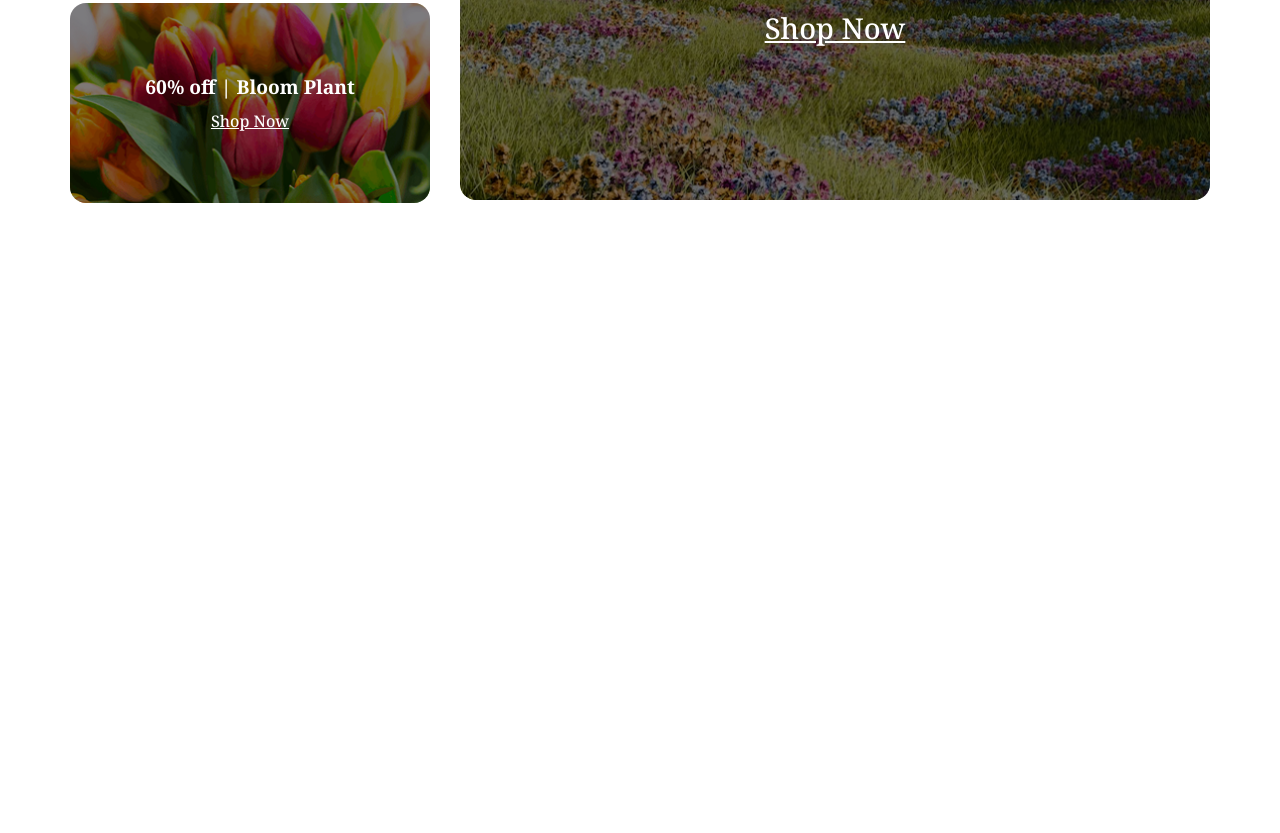
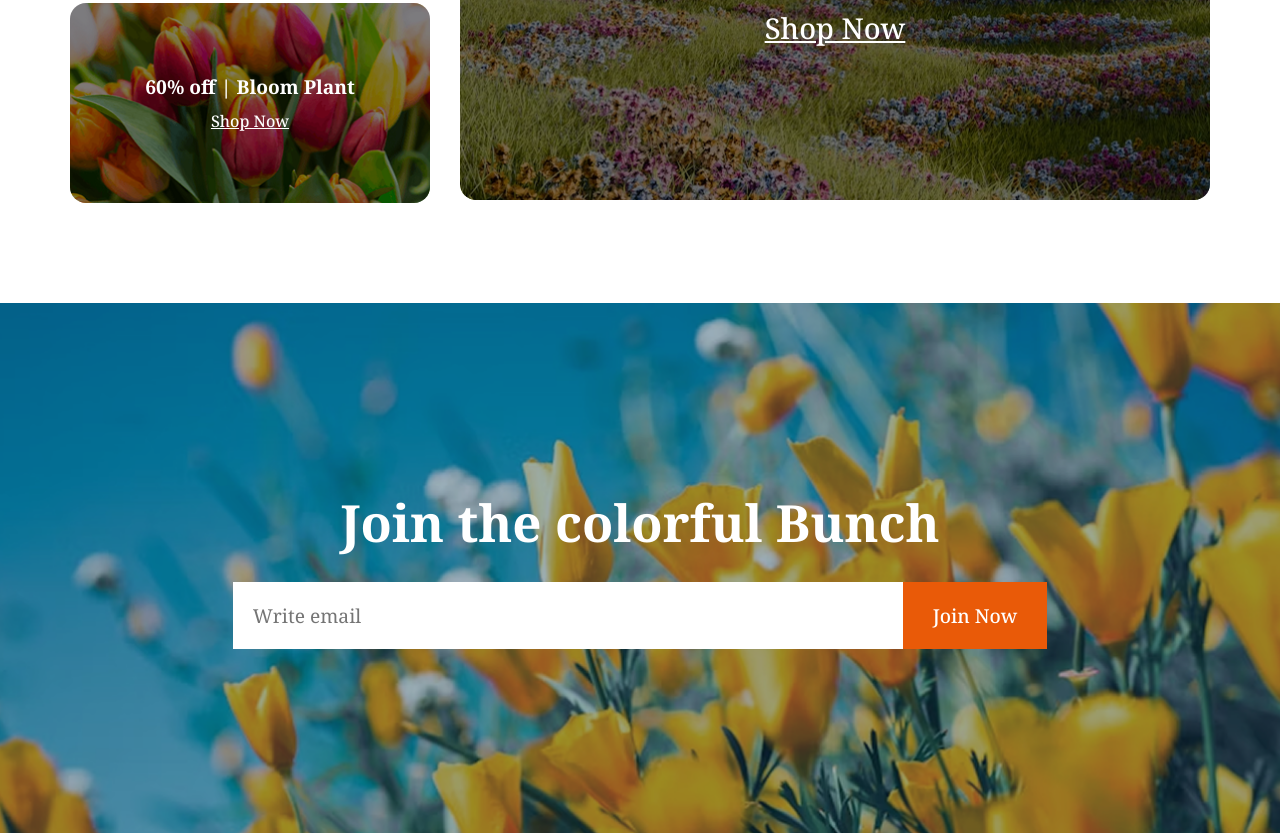
Before and after one commit to AbuSolaiman/Assignment-2, a plain HTML site: page index.html in a window 1280 px wide. Shown: the part 3093-3926 px from the top of the page. Before the commit the page ends 3396 px from the top, so only its background shows below. Drawn offline with nearby package versions, Linux system fonts and the light colour scheme.

Commit message:
added an join section

```diff
--- a/index.html
+++ b/index.html
@@ -141,7 +141,13 @@
                     </div>
                 </div>
             </div>
-
+        </section>
+        <section class="join-container">
+            <h3 class="join-title">Join the colorful Bunch</h3>
+            <form action="" class="join-form">
+                <input type="email" placeholder="Write email" class="join-input color-primary">
+                <input type="button" value="Join Now" class="join-btn">
+            </form>
         </section>
         </main>
     <footer>
--- a/style.css
+++ b/style.css
@@ -255,3 +255,43 @@
     margin-top: 20px;
     text-decoration: underline;
 }
+.join-container {
+    background-image: url(./assets/news-letter-bg.png);
+    background-size: cover;
+    background-position: center;
+    display: flex;
+    flex-direction: column;
+    align-items: center;
+    justify-content: center;
+    text-align: center;
+    gap: 25px;
+    height: 530px;
+    max-width: 1440px;
+    margin: 0 auto;
+}
+.join-title {
+    font-size: 3.2rem;
+    font-weight: 700;
+    color: #FFFFFF;
+}
+.join-form {
+    display: flex;
+    align-items: center;
+    justify-content: center;
+}
+.join-input {
+    width: 670px;
+    padding: 20px;
+    border: none;
+    font-size: 1.2rem;
+    outline: none;
+}
+.join-btn {
+    background-color: #E95A08;
+    color: #FFFFFF;
+    padding: 20px 30px;
+    border: none;
+    font-size: 1.2rem;
+    font-weight: 500;
+    cursor: pointer;
+}
```
